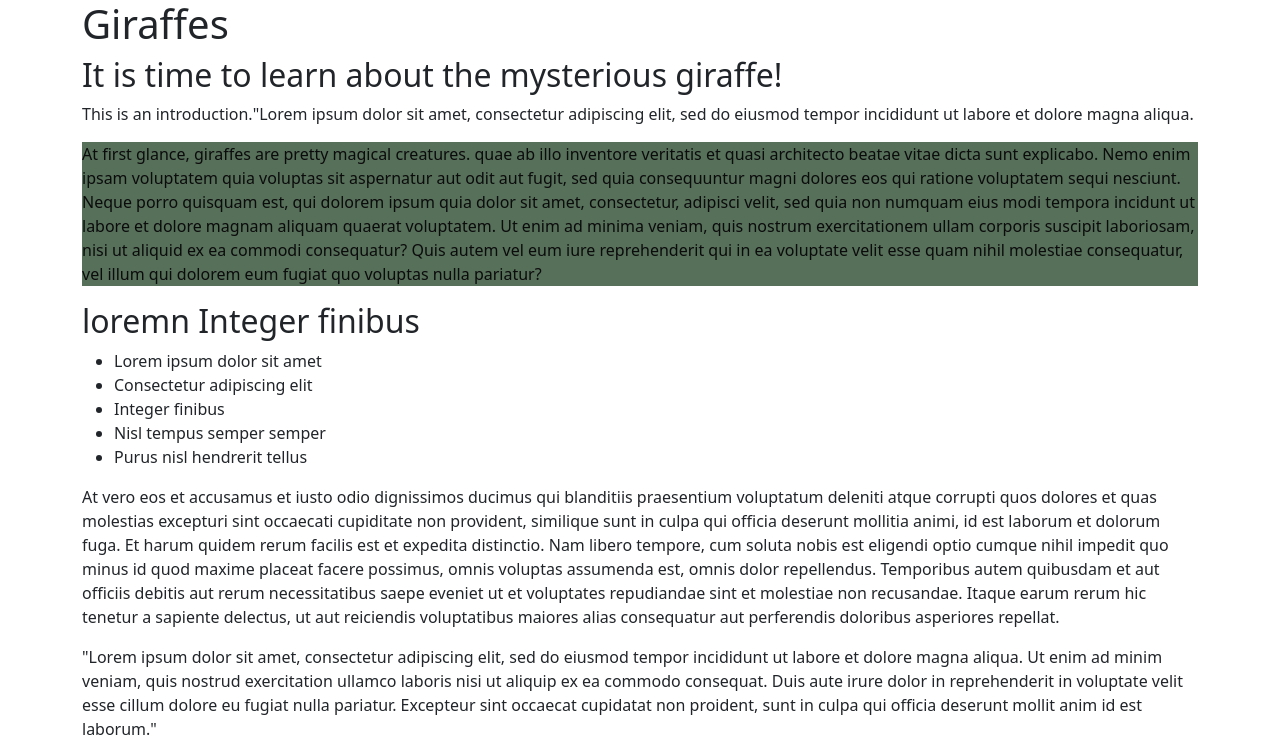
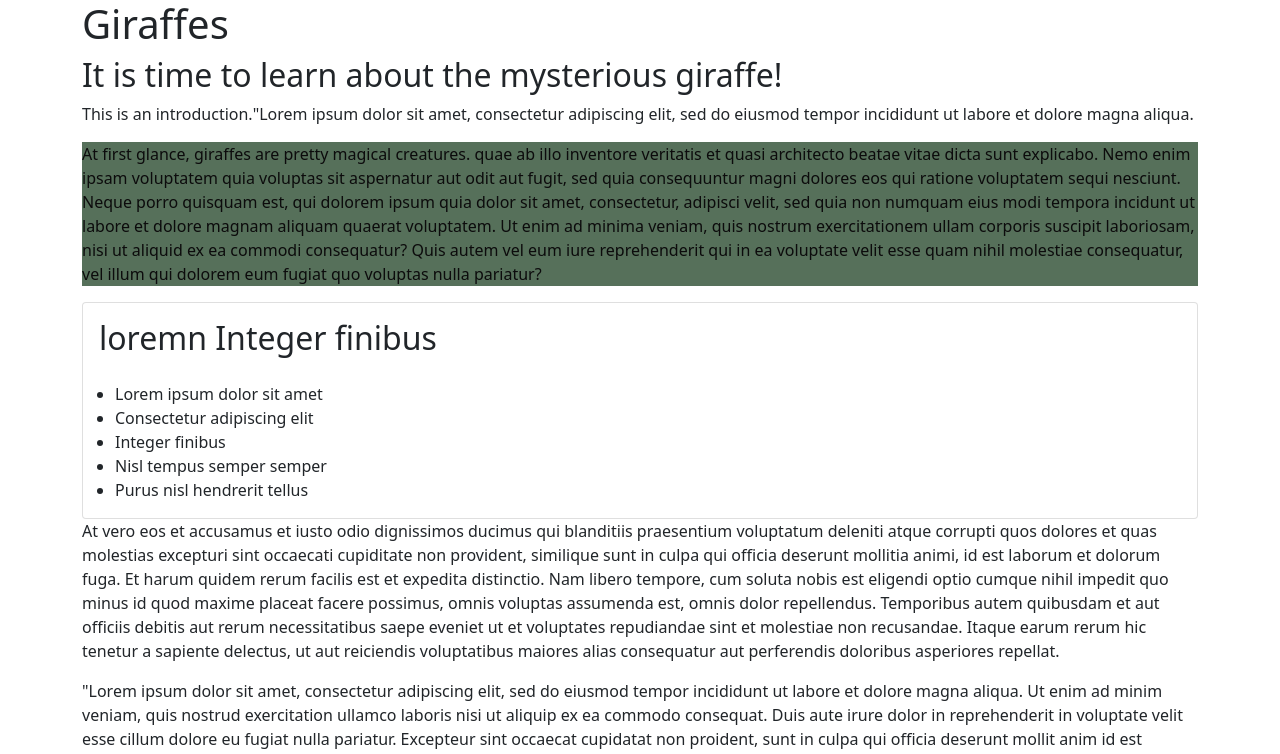
Before and after one commit to korasin/boot, a plain HTML site: page index.html in a window 1280 px wide. Shown: the top 754 px of the page. Drawn offline with Linux system fonts and the light colour scheme.

Commit message:
Add div class card

```diff
--- a/index.html
+++ b/index.html
@@ -35,8 +35,8 @@
         Quis autem vel eum iure reprehenderit qui in ea
         voluptate velit esse quam nihil molestiae consequatur,
         vel illum qui dolorem eum fugiat quo voluptas nulla pariatur?</p>
-        <div>
-            <div>
+        <div class="card">
+            <div class="card-body">
                 <h2>loremn Integer finibus</h2>
             </div>
             <ul>
```
